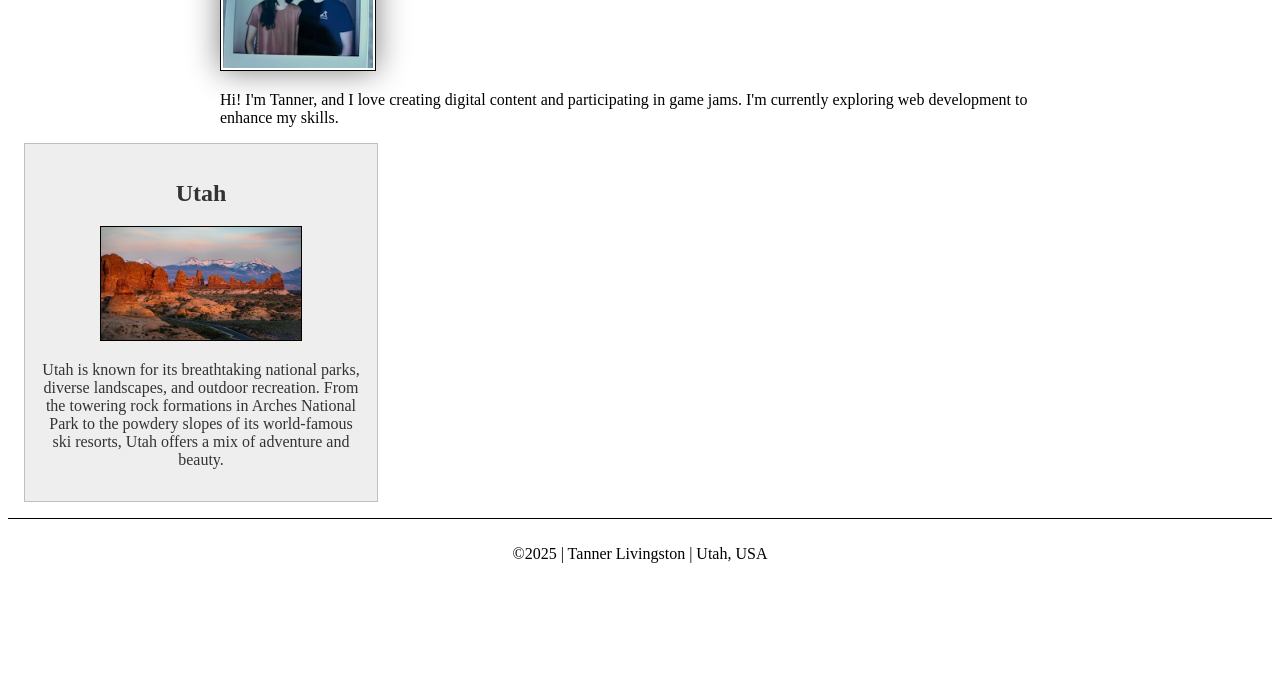
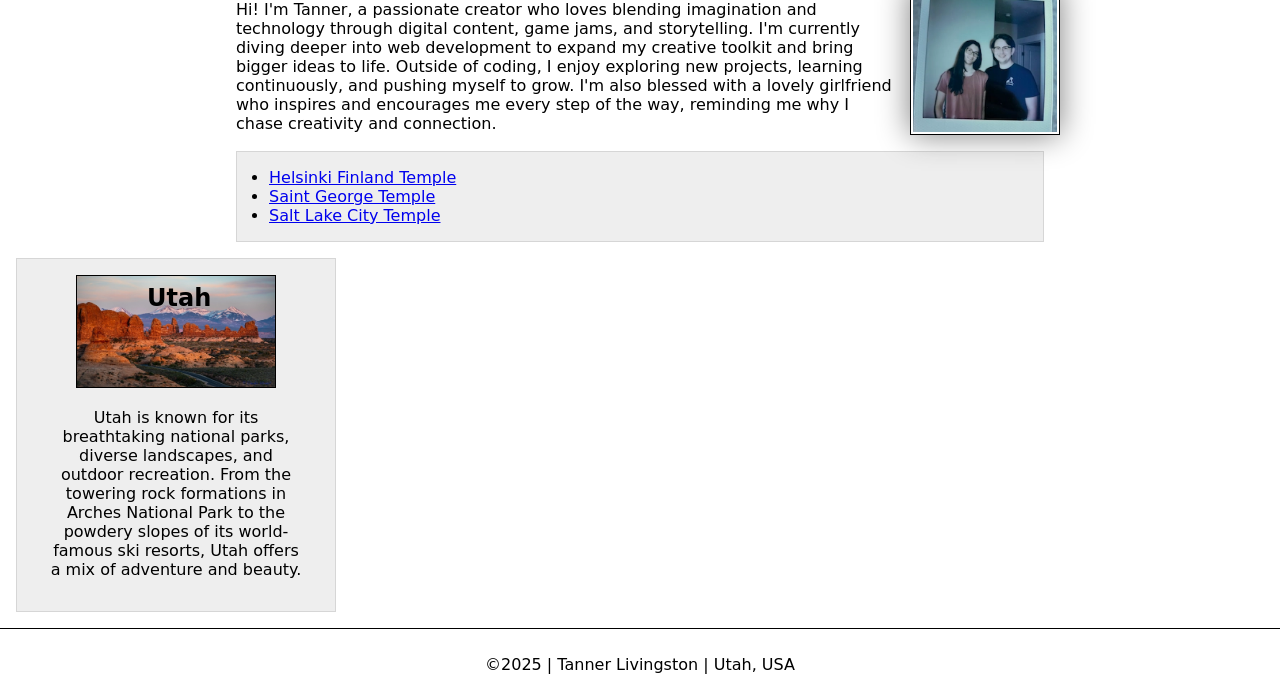
Before and after one commit to jinzurei/wdd130, a plain HTML site: page index.html in a window 1280 px wide. Shown: the part 310-1010 px from the top of the page. Before the commit the page ends 907 px from the top, so only its background shows below. Drawn offline with Linux system fonts and the light colour scheme; a web font is replaced by a local one.

Commit message:
W03 Code-along Activity: Home Page Enhancement

```diff
--- a/index.html
+++ b/index.html
@@ -1,3 +1,4 @@
+<!-- 9/18/25 -->
 <!DOCTYPE html>
 <html lang="en">
 
@@ -9,6 +10,9 @@
     <meta name="author" content="Tanner Livingston">
     <title>Tanner Livingston | WDD 130</title>
     <link rel="stylesheet" href="styles/styles.css">
+    <style>
+        @import url('https://fonts.googleapis.com/css2?family=Macondo&family=VT323&display=swap');
+    </style>
 </head>
 
 <body>
@@ -16,17 +20,33 @@
         <nav>
             <a href="#">Home</a>
             <a href="wwr/">Rafting Website</a>
+            <a href="wwr/site-plan-rafting.html">SitePlan</a>
+            <a href="https://github.com/jinzurei">Profile</a>
         </nav>
     </header>
 
     <main>
         <h1>Tanner Livingston | WDD 130</h1>
         <img src="images/profile.webp" alt="Hey, my name is Tanner Livingston" width="200">
-        <p>Hi! I'm Tanner, and I love creating digital content and participating in game jams. I'm currently exploring
-            web development to enhance my skills.</p>
+        <p>Hi! I'm Tanner, a passionate creator who loves blending imagination and technology through digital content,
+            game jams, and storytelling. I'm currently diving deeper into web development to expand my creative toolkit
+            and bring
+            bigger ideas to life. Outside of coding, I enjoy exploring new projects, learning continuously, and pushing
+            myself to grow. I'm also blessed with a lovely girlfriend who inspires and encourages me every step of the
+            way, reminding me why
+            I chase creativity and connection.</p>
+
+        <ul class="box indent">
+            <li><a href="https://churchofjesuschristtemples.org/assets/img/temples/helsinki-finland-temple/helsinki-finland-temple-22169-main.jpg"
+                    target="_blank"> Helsinki Finland Temple</a></li>
+            <li><a href="https://newsroom.churchofjesuschrist.org/media/orig/20230506_035426_CBell_DJI_0755-1-min.jpg"
+                    target="_blank"> Saint George Temple</a></li>
+            <li><a href="https://churchofjesuschristtemples.org/assets/img/temples/salt-lake-temple/salt-lake-temple-15669-main.jpg"
+                    target="_blank"> Salt Lake City Temple</a></li>
+        </ul>
     </main>
 
-    <aside>
+    <aside class="box">
         <h2>Utah</h2>
         <img src="images/utah.webp" alt="Utah landscape">
         <p>Utah is known for its breathtaking national parks, diverse landscapes, and outdoor recreation. From the
--- a/styles/styles.css
+++ b/styles/styles.css
@@ -1,3 +1,16 @@
+* {
+    margin: 0;
+    padding: 0;
+    box-sizing: border-box;
+}
+
+body {
+    font-size: 16px;
+    font-family: "Macondo", cursive;
+    font-weight: 400;
+    font-style: normal;
+}
+
 nav {
     background-color: darkblue;
     padding: 10px;
@@ -24,6 +37,12 @@ main img {
     border: 1px solid black;
     padding: 2px;
     box-shadow: 0 0 30px gray;
+    float: right;
+    margin: 0 0 1rem 1rem;
+}
+
+p {
+    margin: 1rem;
 }
 
 aside {
@@ -34,12 +53,19 @@ aside {
     background-color: #eee;
     color: #333;
     text-align: center;
+    position: relative;
 }
 
 aside img {
     width: 200px;
     height: auto;
     border: 1px solid black;
+}
+
+aside h2 {
+    position: absolute;
+    top: 25px;
+    left: 130px;
 }
 
 p {
@@ -52,3 +78,17 @@ footer {
     text-align: center;
     padding: 10px;
 }
+
+/* class Selectors */
+.box {
+    clear: right;
+    margin: 1rem;
+    border: 1px solid rgba(0,0,0,.1);
+    padding: 1rem;
+    background-color: #eee;
+    color: #000;
+}
+
+.indent {
+    padding-left: 2rem;
+}
--- /dev/null
+++ b/week03/styles/overlay.css
@@ -0,0 +1,55 @@
+* {
+  margin: 0;
+  padding: 0;
+}
+
+main {
+  max-width: 800px;
+  margin: 2rem auto;
+  font-family: Arial, Helvetica, sans-serif;
+}
+
+h1 {
+  text-align: center;
+  font-size: 1.5rem;
+  text-shadow: 3px 3px 5px #777;
+}
+
+.herodiv {
+  margin: 10px auto;
+  position: relative; /* If removed, what happens? */
+}
+
+.herodiv img {
+  width: 100%;
+  height: 300px;
+  object-fit: cover;
+}
+
+.stats {
+  position: absolute;
+  top: 25px;
+  right: 25px;
+  background: radial-gradient(#eee, #323A06);
+  border: 1px solid #000;
+  padding: 0.65rem;
+  box-shadow: 0 0 30px #111;
+  opacity: 0.9;
+}
+
+h2 {
+  text-shadow: 0 0 15px #333;
+  border-bottom: 1px solid #555;
+  margin-bottom: 0.3rem;
+}
+
+footer {
+  position: fixed;
+  bottom: 0;
+  margin: 1rem;
+  border-top: 1px solid #000;
+  padding: 0.5rem;
+  color: navy;
+  font-weight: 700;
+  font-style: italic;
+}
```
Also changed, not shown: week03/class-and-id.html (+2 -1 lines), week03/float.html (+2 -0 lines), week03/overlay.html (added, +14 -0 lines).
